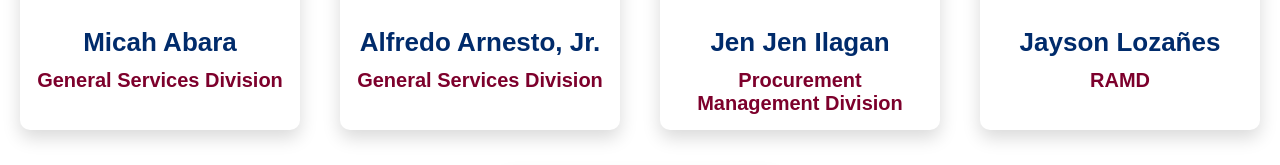
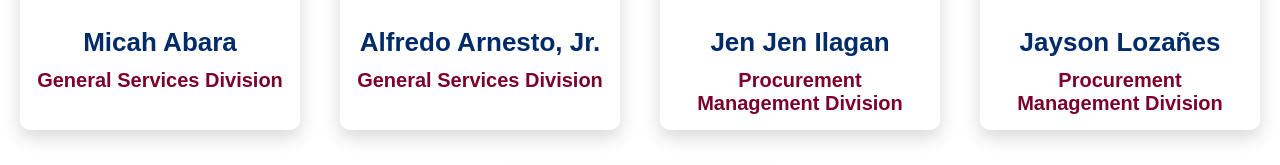
Before and after one commit to Chaeyoungnie/GAD---WEBSITE, a plain HTML site: page public/About.html in a window 1280 px wide. Shown: the part 3251-3416 px from the top of the page. Drawn offline with Linux system fonts and the light colour scheme; no server answers.

Commit message:
Fixed Office

```diff
--- a/public/About.html
+++ b/public/About.html
@@ -121,7 +121,7 @@
     <div class="person member">
       <img src="images/member8.jpg" alt="Member 2" class="person-photo" />
       <p class="person-name">Jayson Lozañes</p>
-      <p class="person-role">RAMD</p>
+      <p class="person-role">Procurement Management Division</p>
     </div>
     <div class="person member">
       <img src="images/member9.jpg" alt="Member 2" class="person-photo" />
```
